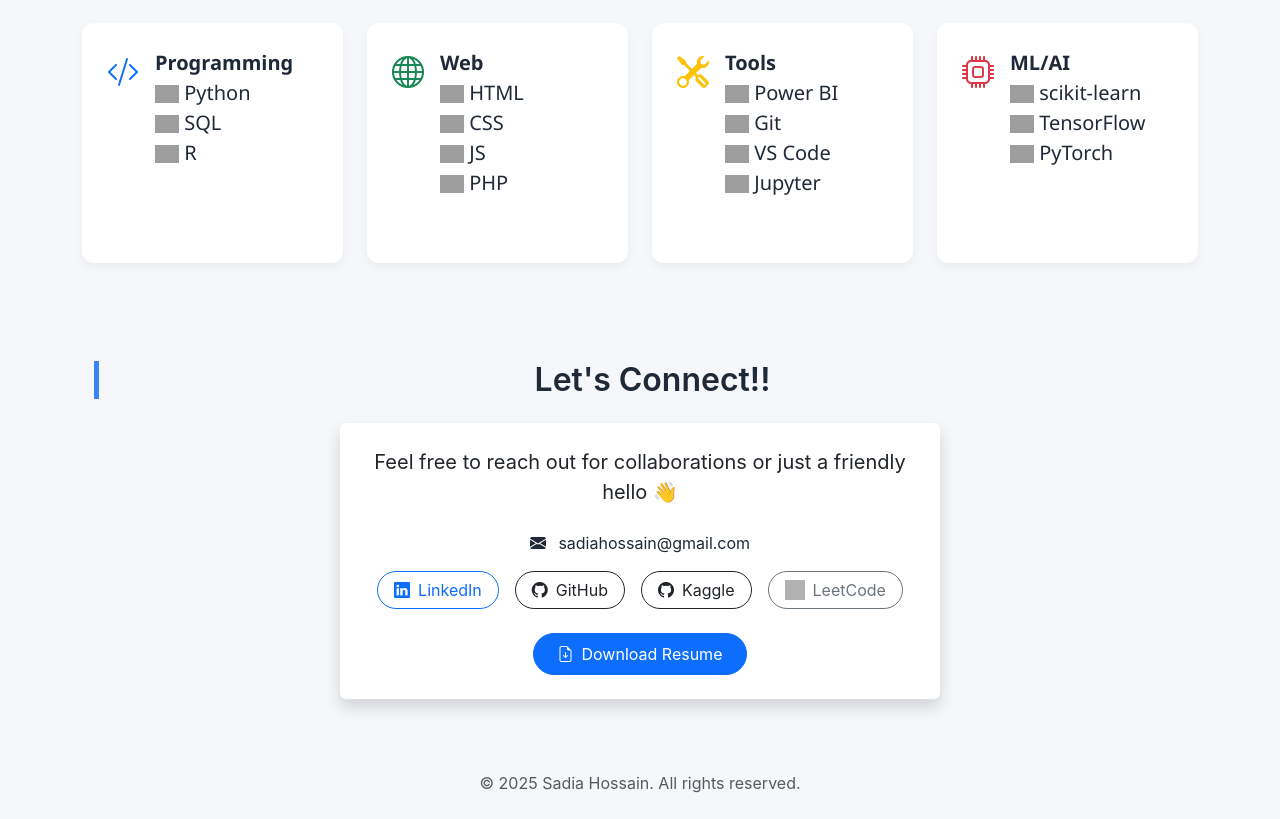
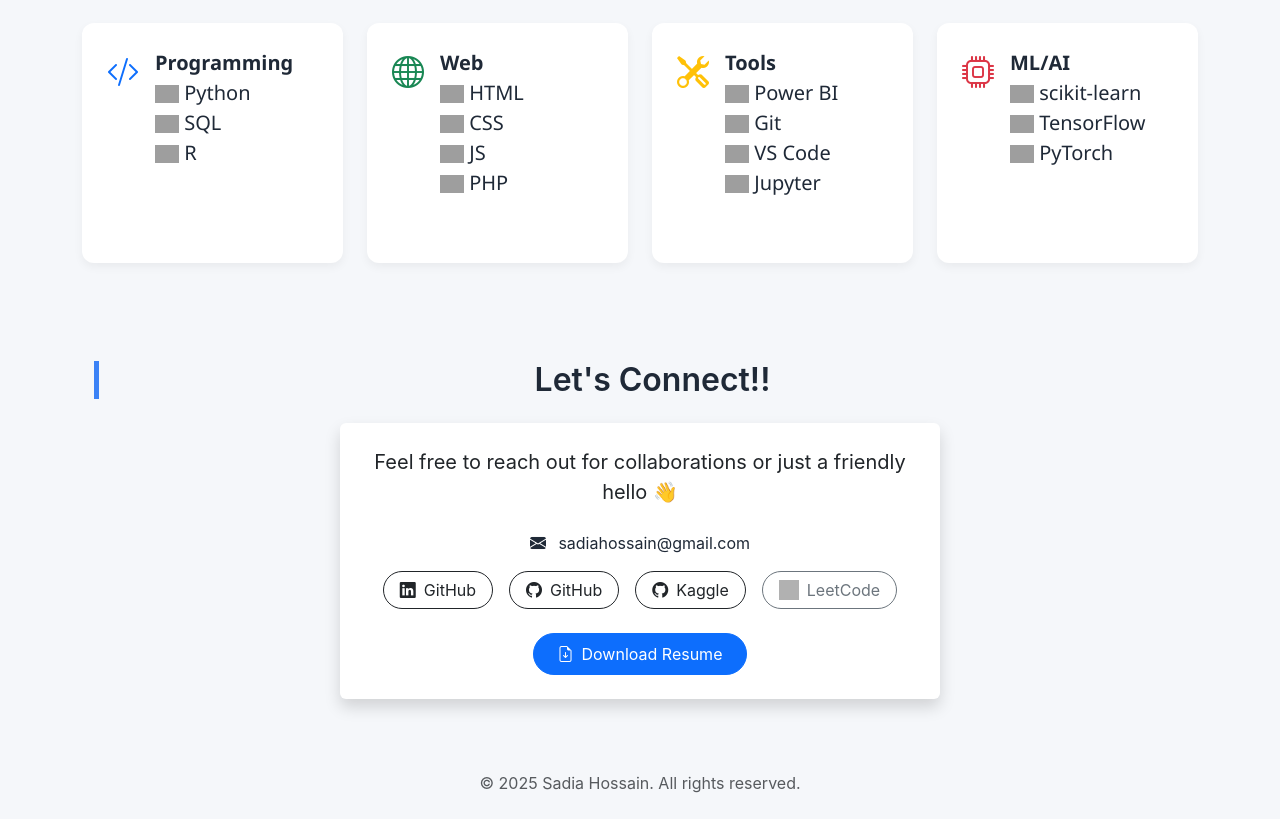
Before and after one commit to SadiaHossain21/Sadia_Portfolio, a plain HTML site: page index.html in a window 1280 px wide. Shown: the part 3616-4435 px from the top of the page. Drawn offline with nearby package versions, Linux system fonts and the light colour scheme; some packages are replaced by stand-ins of ours; grey boxes are pictures that could not be loaded; a script that the page names is missing.

Commit message:
Update index.html

```diff
--- a/index.html
+++ b/index.html
@@ -149,7 +149,7 @@ a:hover { text-decoration: underline; color: #1d4ed8; }
 
 @keyframes typing {
   from { width: 0; }
-  to { width: 34.5ch; } /* 47 characters in your sentence */
+  to { width: 35.5ch; }
 }
 
 @keyframes blink-caret {
@@ -529,8 +529,8 @@ body.dark-mode .hero-content h1 {
 
               </div>
               <div class="d-flex justify-content-center gap-3 mb-4">
-                <a href="https://www.linkedin.com/in/sadia-hossain-297993251/" class="btn btn-outline-primary rounded-pill d-flex align-items-center gap-2 px-3" target="_blank">
-                  <i class="bi bi-linkedin"></i> LinkedIn
+                 <a href="https://www.linkedin.com/in/sadia-hossain-297993251/" class="btn btn-outline-dark rounded-pill d-flex align-items-center gap-2 px-3" target="_blank">
+                  <i class="bi bi-linkedin"></i> GitHub
                 </a>
                 <a href="https://github.com/SadiaHossain21" class="btn btn-outline-dark rounded-pill d-flex align-items-center gap-2 px-3" target="_blank">
                   <i class="bi bi-github"></i> GitHub
```
